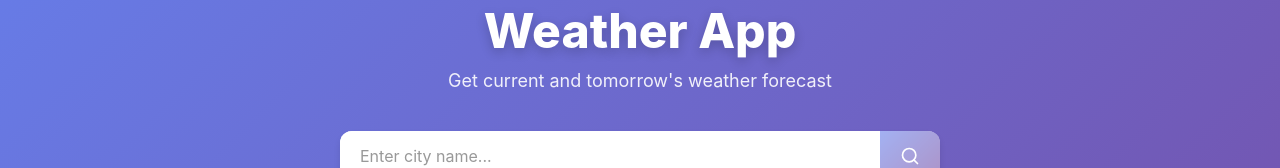
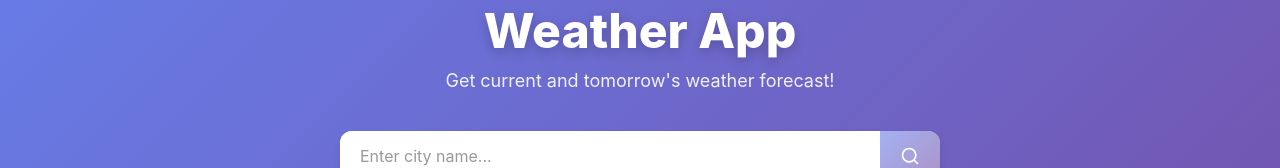
Before and after one commit to rickyl3/weather-app, a React (Create React App) app: page / in a window 1280 px wide. Shown: the part 123-291 px from the top of the page. Built offline with nearby package versions, Linux system fonts and the light colour scheme; no server answers.

Commit message:
Small change to test pipeline

```diff
--- a/src/App.js
+++ b/src/App.js
@@ -31,7 +31,7 @@ function App() {
         <div className="App">
             <header className="App-header">
                 <h1 className="App-title">Weather App</h1>
-                <p className="App-subtitle">Get current and tomorrow's weather forecast</p>
+                <p className="App-subtitle">Get current and tomorrow's weather forecast!</p>
             </header>
 
             <div className="App-controls">
```
